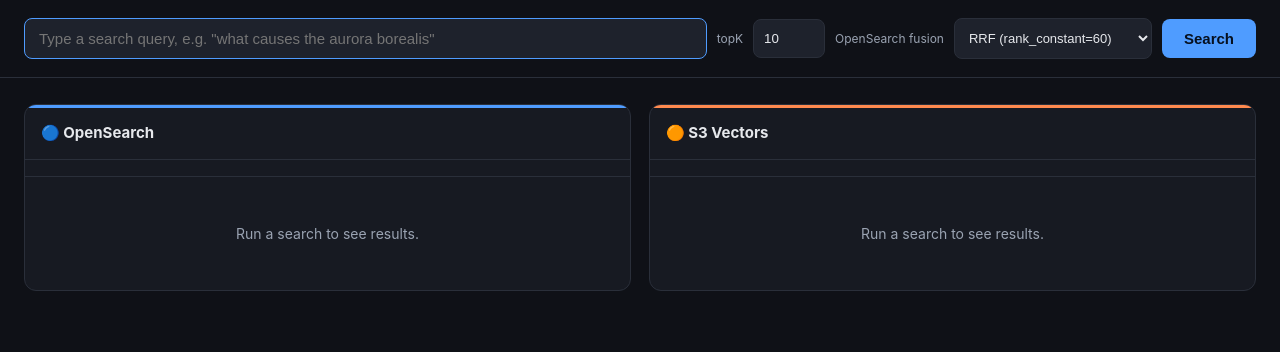
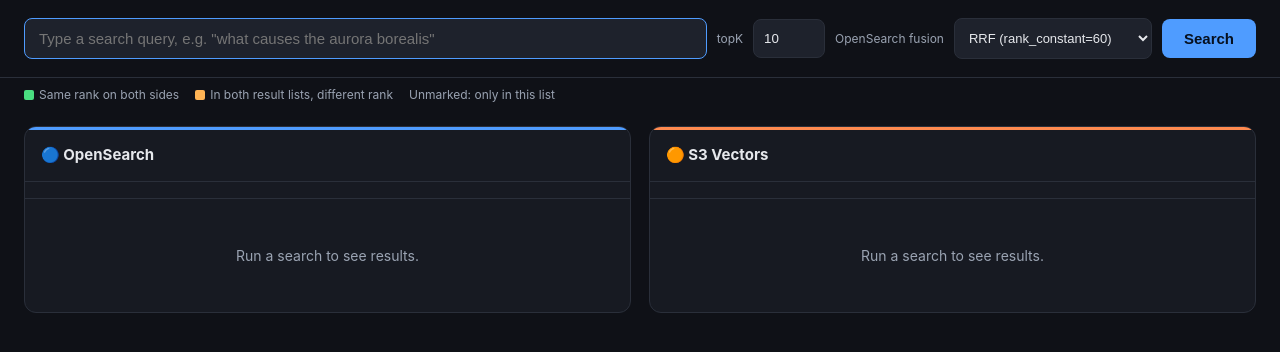
Before and after one commit to norrishuang/s3vectors-vs-opensearch-hybrid, a Flask app: page / in a window 1280 px wide. Shown: the part 104-456 px from the top of the page. Run offline with Flask 3, Linux system fonts and the light colour scheme; parts of the project's set-up code (start-up, migrations or seed data) failed here and were passed over.

Commit message:
Mark results that appear in both lists (green same rank, orange different rank)

```diff
--- a/templates/index.html
+++ b/templates/index.html
@@ -53,6 +53,13 @@
   .results { padding: 6px 0; max-height: calc(100vh - 320px); overflow-y: auto; }
   .hit { padding: 12px 16px; border-bottom: 1px solid var(--border); }
   .hit:last-child { border-bottom: none; }
+  .hit.same { border-left: 4px solid var(--good); background: color-mix(in srgb, var(--good) 10%, var(--panel)); }
+  .hit.moved { border-left: 4px solid var(--accent2); background: color-mix(in srgb, var(--accent2) 10%, var(--panel)); }
+  .tag { display: inline-block; margin-left: 8px; padding: 1px 7px; border-radius: 999px; font-size: 11px; font-weight: 600; }
+  .tag.same { color: #06210f; background: var(--good); }
+  .tag.moved { color: #2a1800; background: var(--accent2); }
+  .legend { padding: 0 24px 4px; color: var(--muted); font-size: 12px; display: flex; gap: 16px; }
+  .legend i { display: inline-block; width: 10px; height: 10px; border-radius: 2px; margin-right: 5px; vertical-align: -1px; }
   .hit .rank { color: var(--muted); font-size: 11px; }
   .hit .title { font-weight: 600; margin: 2px 0; }
   .hit .title a { color: var(--accent); text-decoration: none; }
@@ -98,6 +105,12 @@
 </div>
 
 <div class="summary" id="summary"></div>
+<div class="legend">
+  <span><i style="background:var(--good)"></i>Same rank on both sides</span>
+  <span><i style="background:var(--accent2)"></i>In both result lists, different rank</span>
+  <span>Unmarked: only in this list</span>
+  <span id="overlap"></span>
+</div>
 
 <div class="cols">
   <div class="col os">
@@ -136,7 +149,16 @@
   return p;
 }
 
-function renderSide(prefix, data){
+function rankMap(data){
+  const m = new Map();
+  if(data && data.ok !== false && data.results){
+    data.results.forEach((h,i) => { if(h.id != null && !m.has(String(h.id))) m.set(String(h.id), i); });
+  }
+  return m;
+}
+
+function renderSide(prefix, data, other){
+  other = other || new Map();
   const badges = $(`#${prefix}-badges`);
   const meta = $(`#${prefix}-meta`);
   const results = $(`#${prefix}-results`);
@@ -168,8 +190,13 @@
     if(h.bm25 != null) scores += `<span>bm25: ${(+h.bm25).toFixed(3)}</span>`;
     if(h.distance != null) scores += `<span>dist: ${(+h.distance).toFixed(5)}</span>`;
     if(h.id) scores += `<span>id: ${esc(String(h.id))}</span>`;
-    return `<div class="hit">
-      <div class="rank">#${i+1}</div>
+    const otherName = prefix === 'os' ? 'S3 Vectors' : 'OpenSearch';
+    const j = h.id != null ? other.get(String(h.id)) : undefined;
+    let cls = '', tag = '';
+    if(j === i){ cls = 'same'; tag = `<span class="tag same">same rank</span>`; }
+    else if(j !== undefined){ cls = 'moved'; tag = `<span class="tag moved">${otherName} #${j+1}</span>`; }
+    return `<div class="hit ${cls}">
+      <div class="rank">#${i+1}${tag}</div>
       <div class="title">${title}</div>
       <div class="snippet">${esc(h.text||'')}</div>
       <div class="scores">${scores}</div>
@@ -183,6 +210,7 @@
   const k = parseInt($('#k').value,10) || 10;
   $('#go').disabled = true;
   $('#summary').innerHTML = `<span class="spinner"></span> Embedding query &amp; searching both sources…`;
+  $('#overlap').textContent = '';
   ['os','s3v'].forEach(p => {
     $(`#${p}-badges`).innerHTML = `<span class="badge"><span class="spinner"></span></span>`;
     $(`#${p}-results`).innerHTML = `<div class="empty"><span class="spinner"></span></div>`;
@@ -202,8 +230,12 @@
       renderSide('s3v', {ok:false, error:data.error});
       return;
     }
-    renderSide('os', data.opensearch);
-    renderSide('s3v', data.s3vectors);
+    const osMap = rankMap(data.opensearch), s3Map = rankMap(data.s3vectors);
+    renderSide('os', data.opensearch, s3Map);
+    renderSide('s3v', data.s3vectors, osMap);
+    let same = 0, both = 0;
+    osMap.forEach((i, id) => { if(s3Map.has(id)){ both++; if(s3Map.get(id) === i) same++; } });
+    $('#overlap').innerHTML = `Overlap: <b>${both}</b> in both · <b>${same}</b> same rank`;
     const osL = data.opensearch && (data.opensearch.took_ms ?? data.opensearch.wall_ms);
     const s3L = data.s3vectors && (data.s3vectors.wall_ms);
     let cmp = '';
```
Also changed, not shown: README.md.
